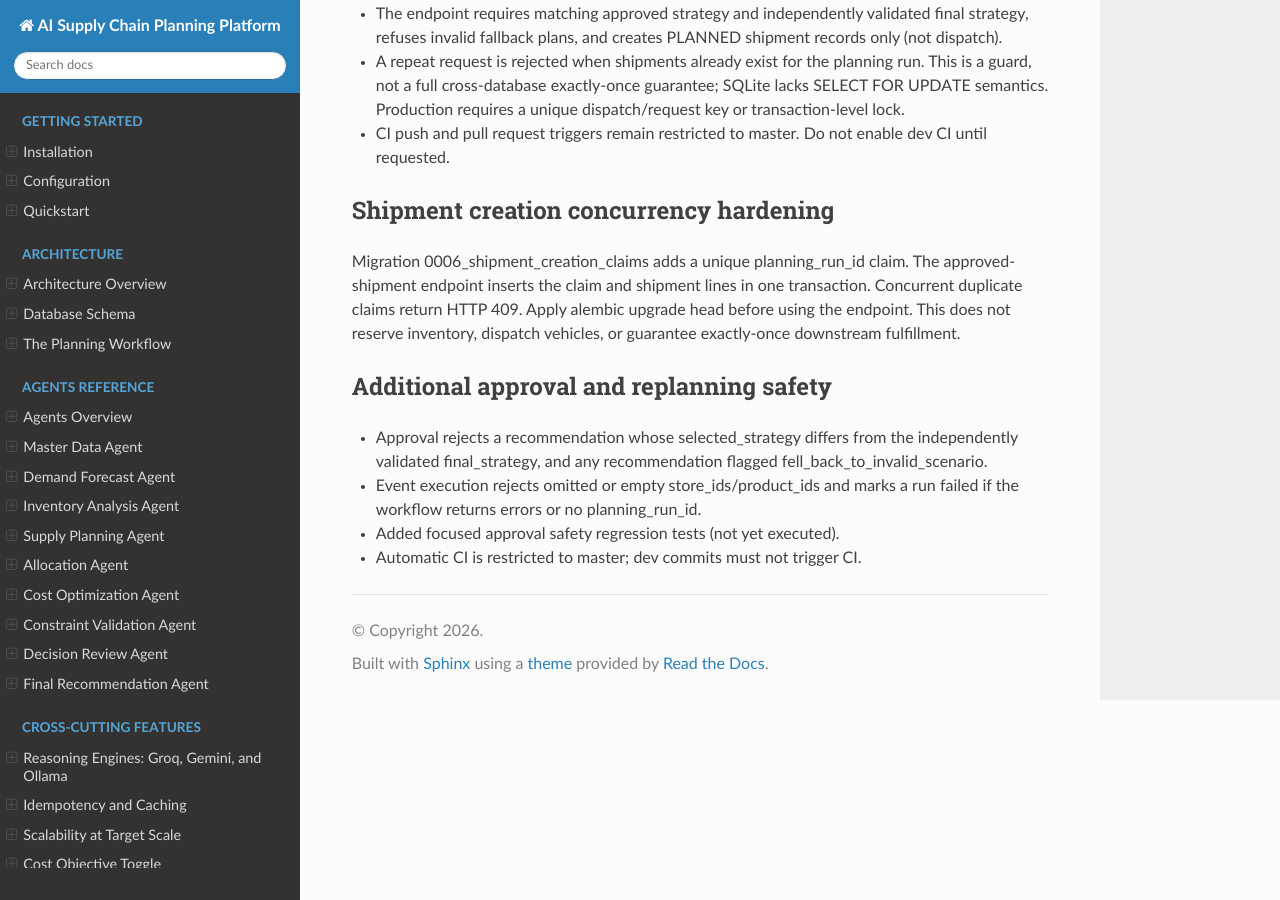
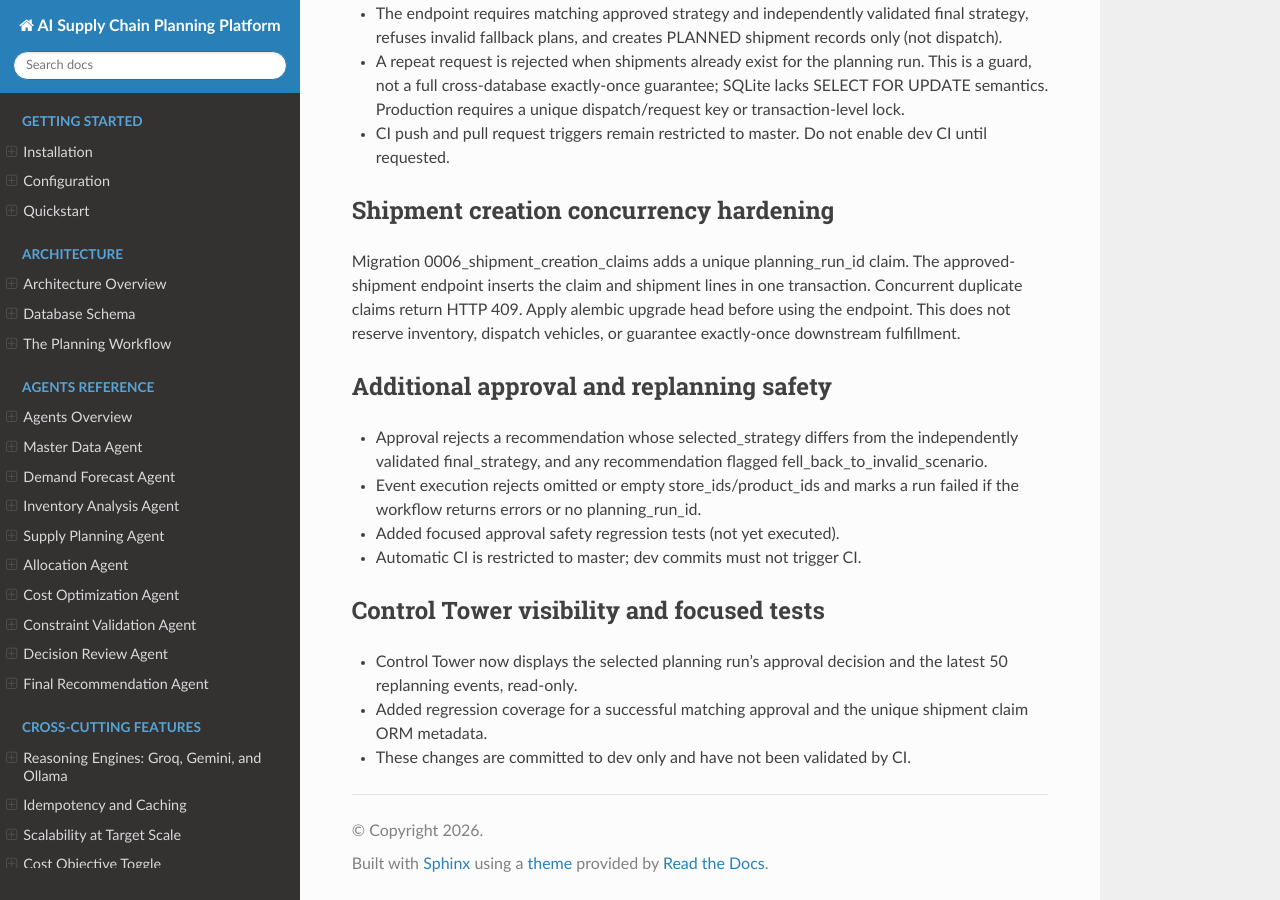
Before and after one commit to AbhimanyuHK/supply_chain_ai, a Sphinx documentation site: the page built from docs/development_integration_status.md, in a window 1280 px wide and 900 px high, scrolled down 1382 px. Built offline with Sphinx 7.4.7 and the Read the Docs theme 3.1.0, drawn with Linux system fonts in a browser that asks for light colours.

Commit message:
docs: record approval visibility and event queue monitoring

```diff
--- a/docs/development_integration_status.md
+++ b/docs/development_integration_status.md
@@ -45,3 +45,9 @@ This does not reserve inventory, dispatch vehicles, or guarantee exactly-once do
 - Event execution rejects omitted or empty store_ids/product_ids and marks a run failed if the workflow returns errors or no planning_run_id.
 - Added focused approval safety regression tests (not yet executed).
 - Automatic CI is restricted to master; dev commits must not trigger CI.
+
+
+## Control Tower visibility and focused tests
+- Control Tower now displays the selected planning run's approval decision and the latest 50 replanning events, read-only.
+- Added regression coverage for a successful matching approval and the unique shipment claim ORM metadata.
+- These changes are committed to dev only and have not been validated by CI.
```
